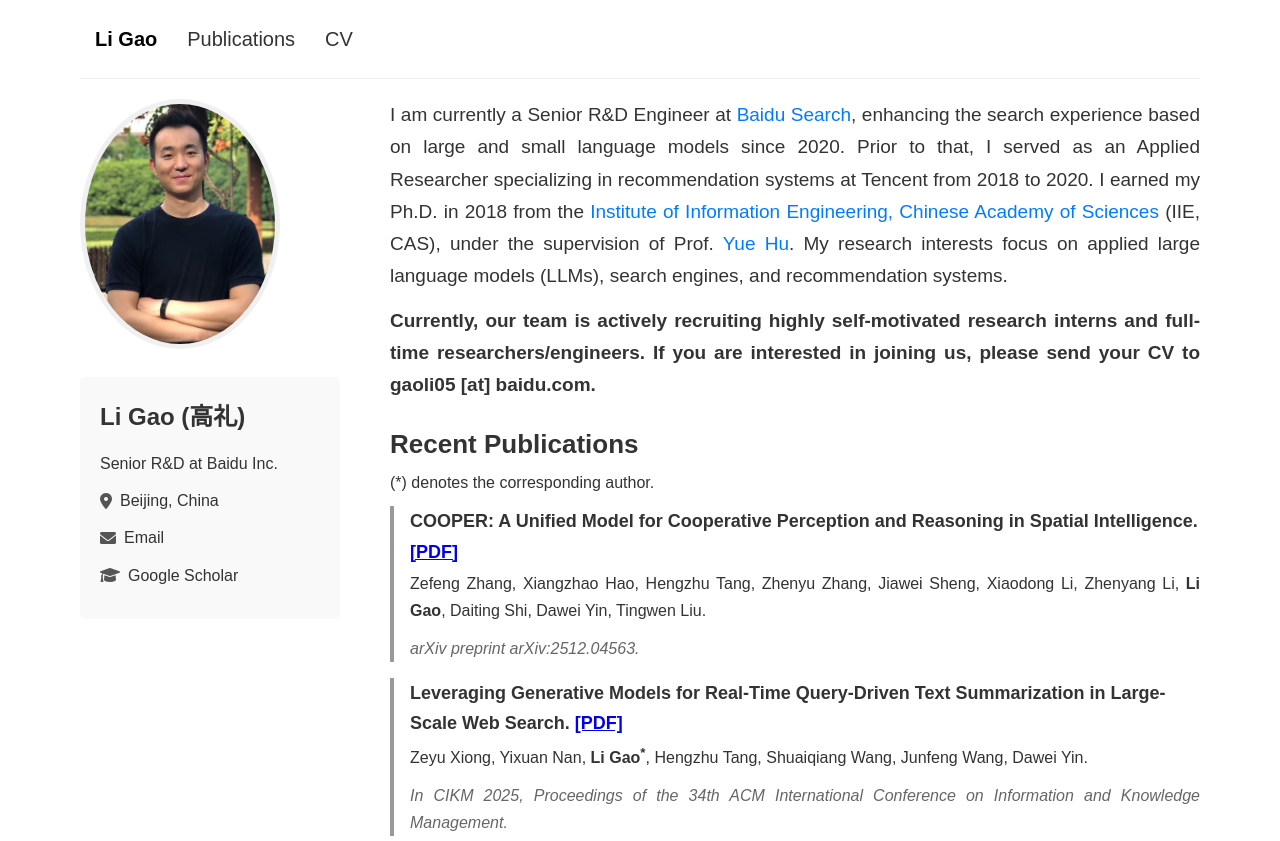
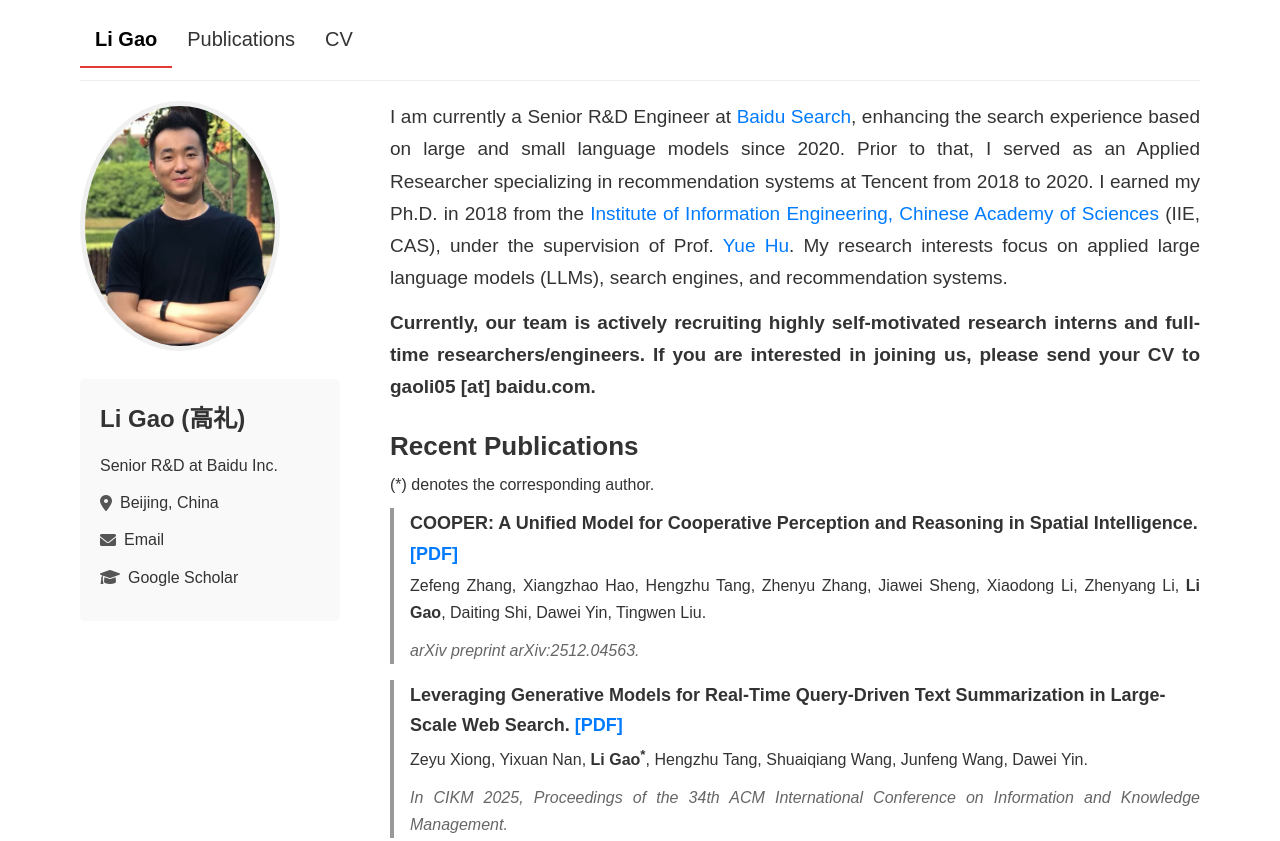
Before and after one commit to gaoli-sinh/gaoli-sinh.github.io, a plain HTML site: page index.html in a window 1280 px wide. Shown: the top 841 px of the page. Drawn offline with Linux system fonts and the light colour scheme.

Commit message:
Update style.css

```diff
--- a/style.css
+++ b/style.css
@@ -37,6 +37,13 @@ body {
 .top-nav a:first-child {
     font-weight: bold;
     color: #000;
+}
+
+/* 新增：导航激活态样式（当前页面标记） */
+.top-nav a.nav-active {
+    border-bottom: 2px solid #e53935; /* 红色下划线标识当前页 */
+    color: #000;
+    font-weight: bold;
 }
 
 /* 页面容器：居中核心样式，限制最大宽度+水平居中 */
@@ -120,6 +127,15 @@ body {
     color: #333;
 }
 
+/* 新增：年份分组标题样式 */
+.publications h3 {
+    font-size: 22px;
+    margin: 25px 0 10px;
+    color: #555;
+    border-left: 4px solid #e53935; /* 红色左侧线区分年份 */
+    padding-left: 10px;
+}
+
 .publications p {
     margin-top: 0;
     margin-bottom: 10px; /* 说明文字底部间距从12px→10px（缩小与论文列表的空白） */
@@ -152,6 +168,16 @@ body {
     font-size: 18px;
     display: block;
     margin-bottom: 3px; /* 论文标题与作者间距最小化 */
+}
+
+/* 新增：论文链接hover效果 */
+.paper-title a {
+    color: #007bff;
+    text-decoration: none;
+}
+.paper-title a:hover {
+    text-decoration: underline;
+    color: #0056b3;
 }
 
 .paper-authors {
@@ -220,6 +246,11 @@ footer p {
         margin-left: 0;
         margin-top: 0; /* 由container的gap控制间距，此处重置 */
     }
+    /* 移动端头像适配 */
+    .avatar img {
+        width: 180px; /* 移动端缩小头像 */
+        height: 180px; /* 宽高一致，避免圆形变形 */
+    }
 }
 
 /* 专业服务板块样式 */
@@ -242,3 +273,19 @@ footer p {
   margin-bottom: 8px; /* 列表项间距 */
   font-size: 18px; /* 与正文文字大小一致 */
 }
+
+/* 滚动条优化（新增） */
+::-webkit-scrollbar {
+    width: 8px;
+    height: 8px;
+}
+::-webkit-scrollbar-track {
+    background: #f1f1f1;
+}
+::-webkit-scrollbar-thumb {
+    background: #999;
+    border-radius: 4px;
+}
+::-webkit-scrollbar-thumb:hover {
+    background: #777;
+}
```
